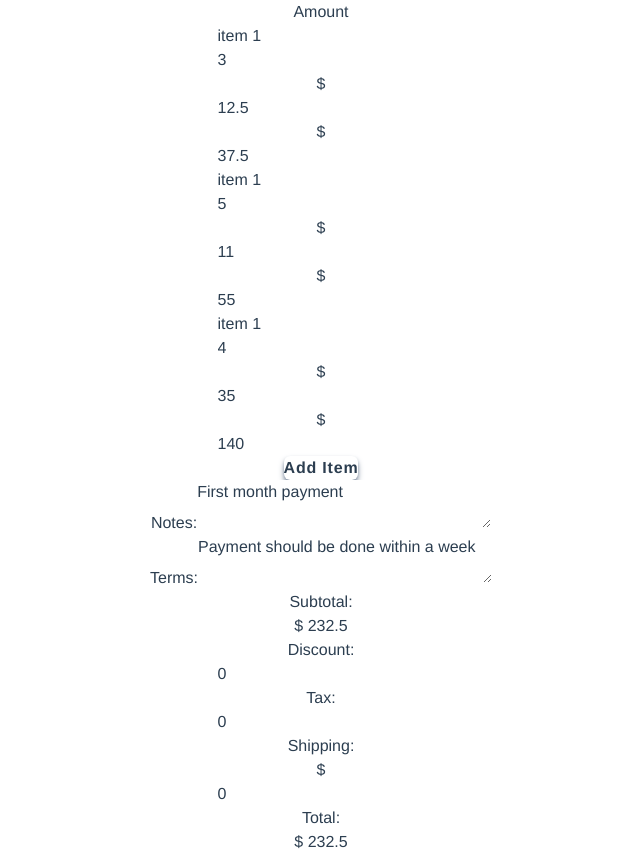
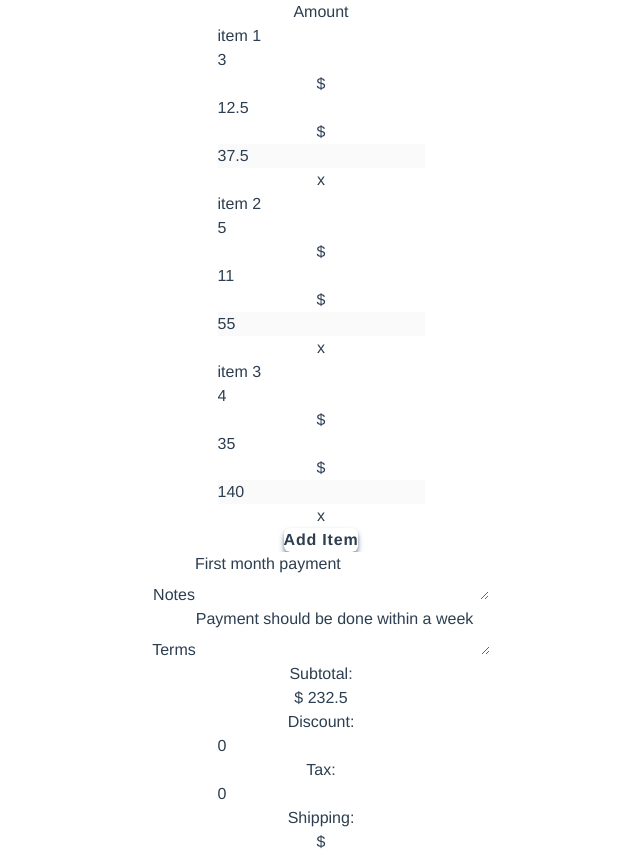
Before and after one commit to bimalghartimagar/invoice-generator, a Vue app: page / in a window 1280 px wide. Shown: the part 1560-2415 px from the top of the page, without its empty margins (319-959 px from the left). Built offline with nearby package versions, Linux system fonts and the light colour scheme.

Commit message:
Add and remove invoice line items
* Added method to add new line items to the end of array
* Added method to remove line item based on index
* added props to show close icon on amount custom input of line items

```diff
--- a/src/components/InvoiceGenerator.vue
+++ b/src/components/InvoiceGenerator.vue
@@ -17,17 +17,20 @@ const invoice = reactive({
   buyer: "Buyer details",
   items: [
     {
+      id: "item1",
       description: "item 1",
       rate: 12.5,
       quantity: 3,
     },
     {
-      description: "item 1",
+      id: "item2",
+      description: "item 2",
       rate: 11,
       quantity: 5,
     },
     {
-      description: "item 1",
+      id: "item3",
+      description: "item 3",
       rate: 35,
       quantity: 4,
     },
@@ -70,6 +73,19 @@ const total = computed(
 );
 
 const balance = computed(() => total.value - invoice.paid);
+
+const addLineItem = () => {
+  invoice.items.push({
+    id: `item${invoice.items.length}`,
+    description: "",
+    rate: 0,
+    quantity: 0,
+  });
+};
+
+const removeLineItem = (index) => {
+  invoice.items.splice(index, 1);
+};
 </script>
 <template>
   <main class="h-screen w-screen bg-slate-50">
@@ -107,7 +123,7 @@ const balance = computed(() => total.value - invoice.paid);
           <CustomText
             v-model="invoice.sender"
             class="text-sm"
-            label="Sender:"
+            label="Sender"
             :is-required="true"
             :is-invalid="isSenderInvalid"
           />
@@ -115,33 +131,33 @@ const balance = computed(() => total.value - invoice.paid);
           <CustomText
             v-model="invoice.buyer"
             class="text-sm"
-            label="Buyer:"
+            label="Buyer"
             :is-required="true"
             :is-invalid="isBuyerInvalid"
           />
         </div>
 
         <div class="flex flex-col justify-end self-center">
-          <WithLabel label="Invoice Number:">
-            <CustomInput v-model="invoice.number" label="Invoice Number:" />
+          <WithLabel label="Invoice Number">
+            <CustomInput v-model="invoice.number" label="Invoice Number" />
           </WithLabel>
 
-          <WithLabel label="PO Number:">
-            <CustomInput v-model="invoice.ponumber" label="PO Number:" />
+          <WithLabel label="PO Number">
+            <CustomInput v-model="invoice.ponumber" label="PO Number" />
           </WithLabel>
 
-          <WithLabel label="Date:">
+          <WithLabel label="Date">
             <CustomInput
               v-model="invoice.date"
-              label="Date:"
+              label="Date"
               input-type="date"
             />
           </WithLabel>
 
-          <WithLabel label="Due Date:">
+          <WithLabel label="Due Date">
             <CustomInput
               v-model="invoice.duedate"
-              label="Due Date:"
+              label="Due Date"
               input-type="date"
             />
           </WithLabel>
@@ -149,29 +165,32 @@ const balance = computed(() => total.value - invoice.paid);
       </div>
 
       <div class="bg-slate-50 mx-auto px-1 pb-1 h-min w-8/12">
-        <div class="flex">
+        <div class="flex bg-slate-200 rounded">
           <div class="p-0.5 m-0.5 flex-auto w-52">Description</div>
           <div class="p-0.5 m-0.5 flex-none w-32">Quantity</div>
           <div class="p-0.5 m-0.5 flex-none w-32">Rate</div>
           <div class="p-0.5 m-0.5 flex-none w-32">Amount</div>
         </div>
-        <template v-for="(item, index) in invoice.items" :key="index">
+        <template v-for="(item, index) in invoice.items" :key="item.id">
           <LineItems
             :item="item"
             :index="index"
             @update-item="updateLineItem"
+            @close="removeLineItem"
           />
         </template>
 
-        <CustomButton class="mt-1 float-left ml-1"> Add Item </CustomButton>
+        <CustomButton class="mt-1 float-left ml-1" @click="addLineItem">
+          Add Item
+        </CustomButton>
       </div>
 
       <div
         class="complement-height bg-slate-50 grid grid-cols-2 gap-0 py-1 px-4 h-fit"
       >
         <div class="">
-          <CustomText v-model="invoice.notes" class="text-sm" label="Notes:" />
-          <CustomText v-model="invoice.terms" class="text-sm" label="Terms:" />
+          <CustomText v-model="invoice.notes" class="text-sm" label="Notes" />
+          <CustomText v-model="invoice.terms" class="text-sm" label="Terms" />
         </div>
 
         <div class="flex flex-col justify-end">
@@ -181,20 +200,20 @@ const balance = computed(() => total.value - invoice.paid);
             >
             <div class="w-4/12 text-right">$ {{ subtotal }}</div>
           </div>
-          <WithLabel label="Discount:">
+          <WithLabel label="Discount">
             <CustomInput
               v-model.number="invoice.discount.value"
-              label="Discount:"
+              label="Discount"
             />
           </WithLabel>
-          <WithLabel label="Tax:">
-            <CustomInput v-model.number="invoice.tax.value" label="Tax:" />
+          <WithLabel label="Tax">
+            <CustomInput v-model.number="invoice.tax.value" label="Tax" />
           </WithLabel>
 
-          <WithLabel label="Shipping:">
+          <WithLabel label="Shipping">
             <CustomInput
               v-model.number="invoice.shipping.value"
-              label="Shipping:"
+              label="Shipping"
               currency
             />
           </WithLabel>
@@ -204,10 +223,10 @@ const balance = computed(() => total.value - invoice.paid);
             >
             <div class="w-4/12 text-right">$ {{ total }}</div>
           </div>
-          <WithLabel label="Amount Paid:">
+          <WithLabel label="Amount Paid">
             <CustomInput
               v-model.number="invoice.paid"
-              label="Amount Paid:"
+              label="Amount Paid"
               currency
             />
           </WithLabel>
--- a/src/components/LineItems.vue
+++ b/src/components/LineItems.vue
@@ -12,18 +12,25 @@ const props = defineProps({
     required: true,
   },
 });
-const emits = defineEmits(["update-item"]);
+const emits = defineEmits(["update-item", "close"]);
 const lineItem = ref(props.item);
 const amount = computed(() => lineItem.value.rate * lineItem.value.quantity);
 
 watch(lineItem, () => {
   emits("update-item", lineItem, props.index);
 });
+const removeItem = () => {
+  emits("close", props.index);
+};
 </script>
 <template>
   <div class="flex">
     <div class="m-0.5 flex-auto w-52">
-      <CustomInput v-model="lineItem.description" input-type="text" />
+      <CustomInput
+        v-model="lineItem.description"
+        input-type="text"
+        label="Description"
+      />
     </div>
     <div class="m-0.5 flex-none w-32">
       <CustomInput v-model="lineItem.quantity" />
@@ -31,8 +38,14 @@ watch(lineItem, () => {
     <div class="m-0.5 flex-none w-32">
       <CustomInput v-model="lineItem.rate" currency />
     </div>
-    <div class="m-0.5 flex-none w-32">
-      <CustomInput v-model="amount" currency />
+    <div class="m-0.5 flex-none w-32 flex">
+      <CustomInput
+        v-model="amount"
+        currency
+        is-used
+        disabled
+        @close="removeItem"
+      />
     </div>
   </div>
 </template>
--- a/src/components/WithLabel.vue
+++ b/src/components/WithLabel.vue
@@ -11,7 +11,7 @@ const idFor = computed(() => props.label.toLowerCase().replace(/ /g, "-"));
 </script>
 <template>
   <div class="flex flex-row items-end justify-end mt-1 text-right">
-    <label class="mr-2" :for="idFor">{{ label }}</label>
+    <label class="mr-2" :for="idFor">{{ label }}:</label>
     <slot></slot>
   </div>
 </template>
```
